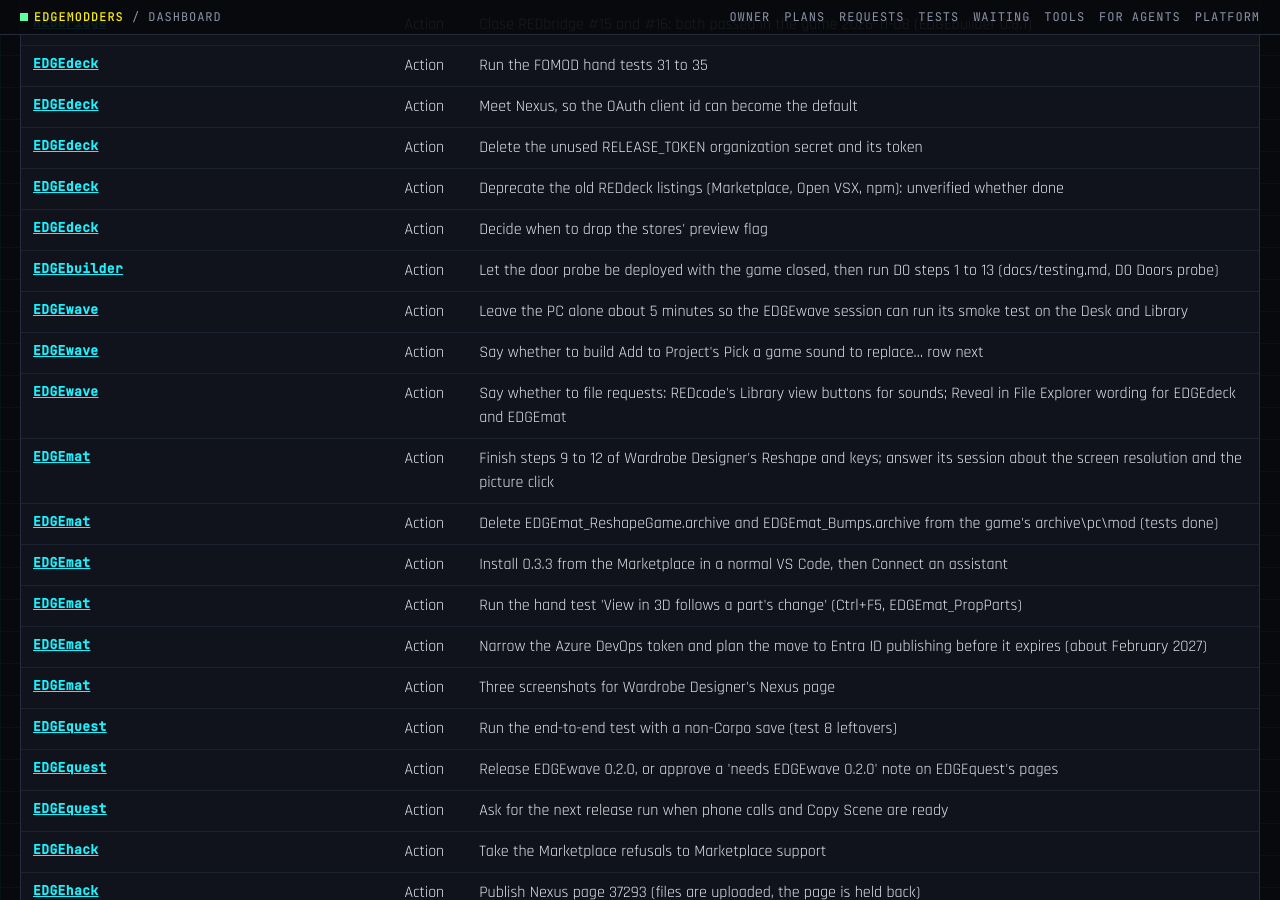
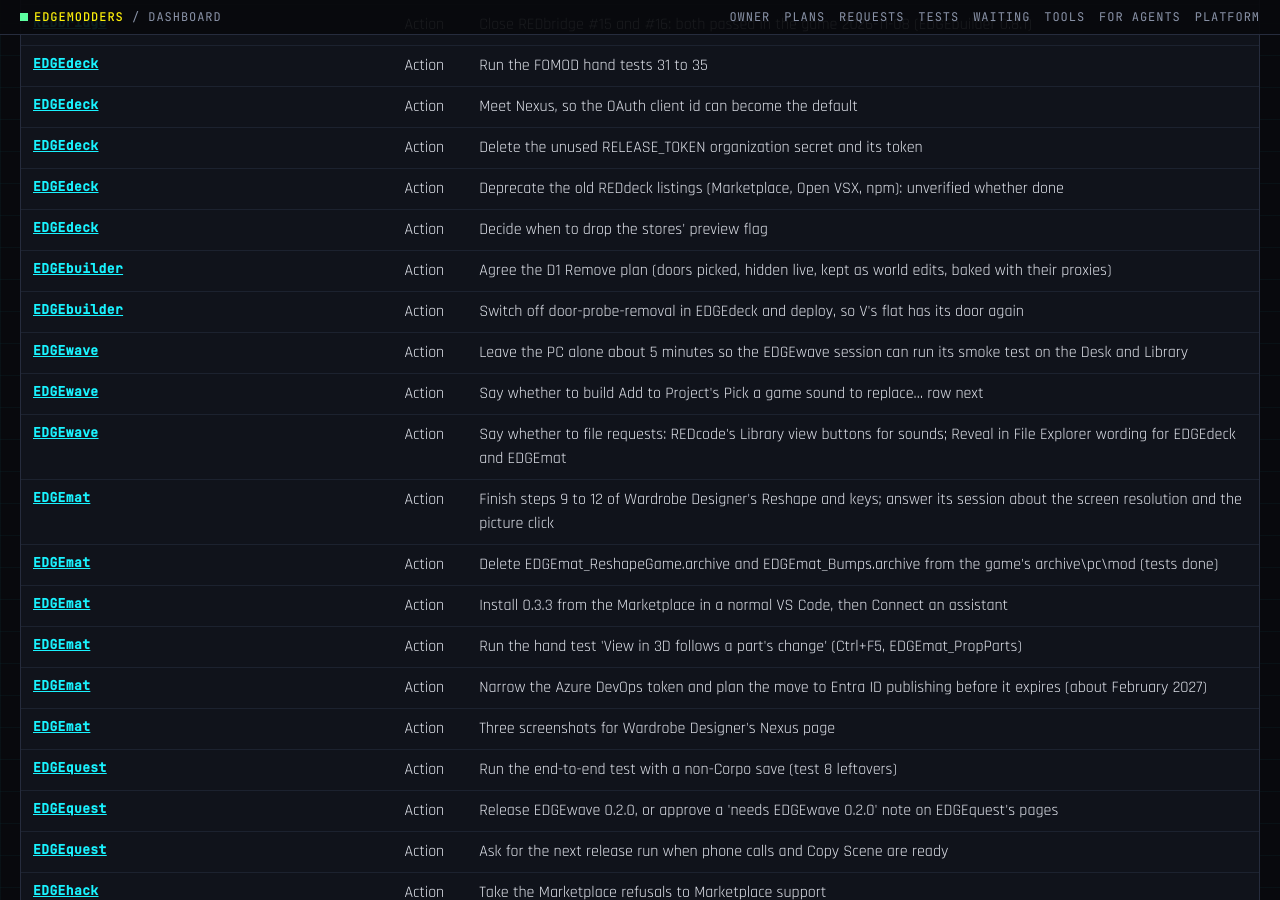
Before and after one commit to Edgemodders/EDGEweb, a Jekyll site: the page docs/dashboard.html, which Jekyll copies as it is, in a window 1280 px wide and 900 px high, scrolled down 1257 px. Built offline with Jekyll 4.4.1, drawn with Linux system fonts in a browser that asks for light colours; some of the changed text lies outside the part shown.

Commit message:
Dashboard: EDGEbuilder's D0 Doors probe passed
Co-Authored-By: Claude Opus 5.5 <noreply@anthropic.com>

```diff
--- a/docs/assets/dashboard/status.js
+++ b/docs/assets/dashboard/status.js
@@ -1374,7 +1374,8 @@ window.EDGE_STATUS = {
    "nextRelease": {
     "version": "0.12.0",
     "needs": [
-     "Doors D1 Remove built and passed in game (after D0 answers its questions and REDbridge #18)"
+     "Doors D1 Remove planned with the owner, built and passed in game",
+     "REDbridge #18 for the bake"
     ]
    },
    "handTests": [
@@ -1388,9 +1389,9 @@ window.EDGE_STATUS = {
     {
      "name": "D0 Doors probe (in game)",
      "steps": 13,
-     "status": "not run",
-     "ranBy": null,
-     "note": "Built 2026-11-18 (probes/door-probe, REDnode 0.67.3); in the EDGEdeck library, not deployed yet"
+     "status": "passed",
+     "ranBy": "owner",
+     "note": "2026-11-19 on probe 0.1.1, the desktop: a door hidden live with its collision, also after a fast travel; baked removal works as ArchiveXL deletions of node data entries, with the door's proxy mesh; open, close, lock work and stay in the save; a bake cannot set a starting state in place"
     },
     {
      "name": "0.11.1 retest (in game)",
@@ -1451,12 +1452,13 @@ window.EDGE_STATUS = {
     },
     {
      "who": "REDbridge",
-     "what": "sector.build writes ArchiveXL node removals, checked against the sector, for Doors D1 (after D0 answers D3)",
+     "what": "sector.build writes ArchiveXL node deletions by node data entry with the entry count, and an entity's proxy mesh with it (D0 found both), for Doors D1",
      "ref": "REDbridge #18"
     }
    ],
    "ownerActions": [
-    "Let the door probe be deployed with the game closed, then run D0 steps 1 to 13 (docs/testing.md, D0 Doors probe)"
+    "Agree the D1 Remove plan (doors picked, hidden live, kept as world edits, baked with their proxies)",
+    "Switch off door-probe-removal in EDGEdeck and deploy, so V's flat has its door again"
    ],
    "risks": [
     "Import is slow: about 2 minutes for a 4096 px model",
--- a/docs/dashboard.html
+++ b/docs/dashboard.html
@@ -203,7 +203,7 @@ pre.how { background: #05060a; border: 1px solid var(--line); padding: 12px 14px
 </div>
 <div id="tip" role="tooltip"></div>
 
-<script src="assets/dashboard/status.js?v=66"></script>
+<script src="assets/dashboard/status.js?v=67"></script>
 <script>
 (function () {
   var S = window.EDGE_STATUS;
```
